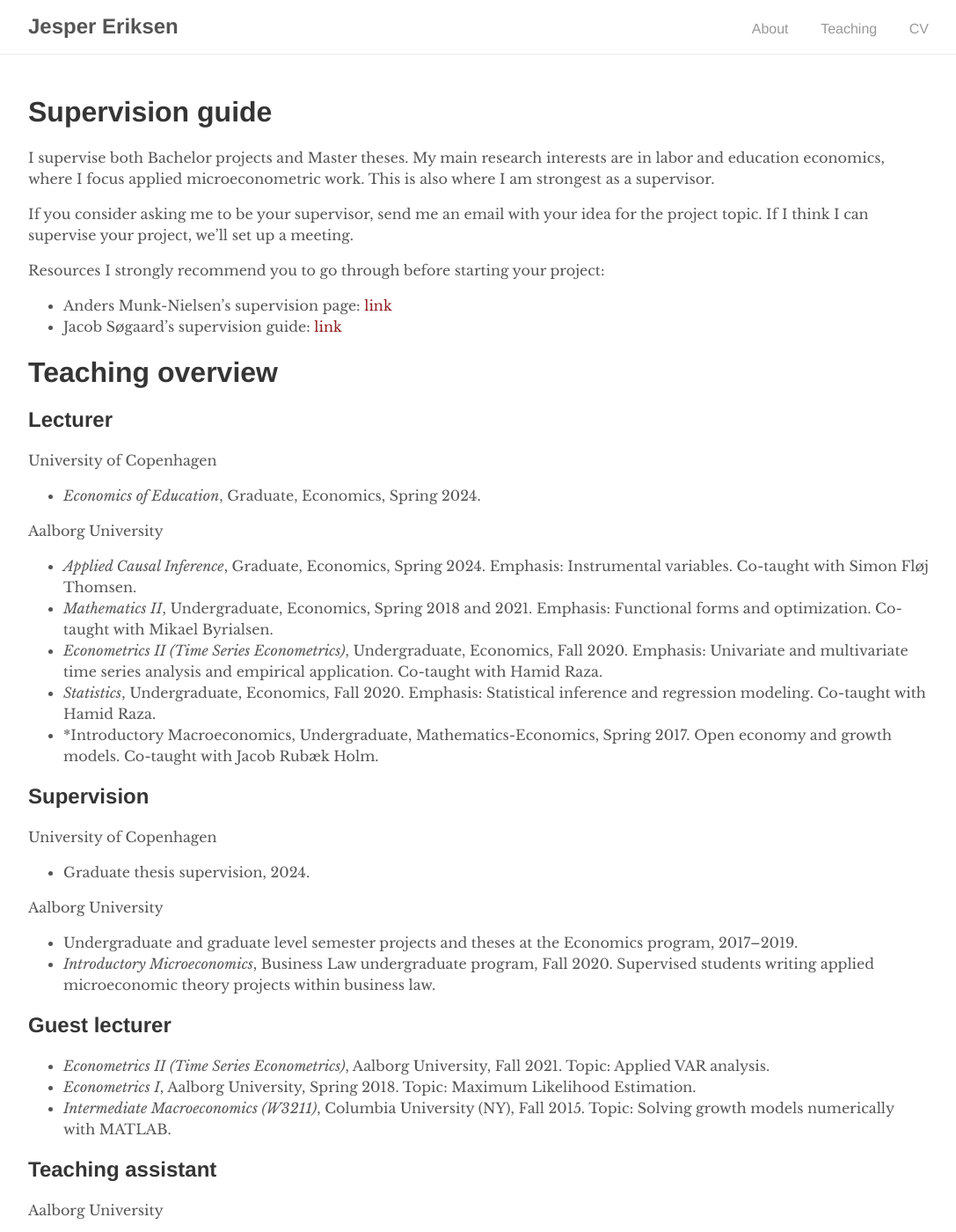
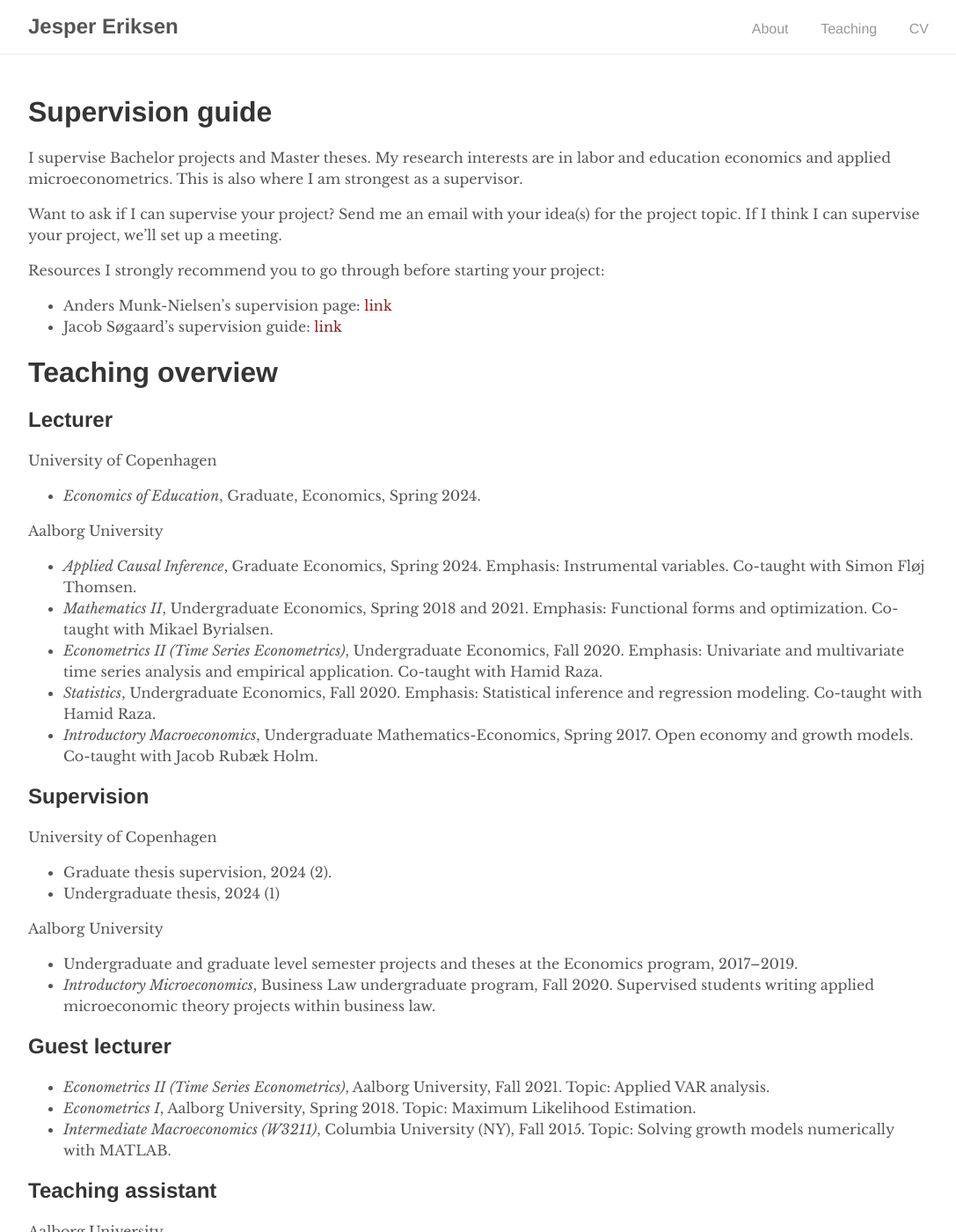
Before and after one commit to EriksenJ/EriksenJ.github.io, a Jekyll site: the page built from _pages/teaching.md, in a window 1280 px wide and 1400 px high. Shown: the whole window at 88% size, without its empty margins (96-1183 px from the left). Built offline with Jekyll 4.4.1, drawn with Linux system fonts in a browser that asks for light colours; some of the changed text lies outside the part shown.

Commit message:
update teaching site

```diff
--- a/_pages/teaching.md
+++ b/_pages/teaching.md
@@ -8,9 +8,9 @@ permalink: /teaching/
 # Supervision guide
 
 
-I supervise both Bachelor projects and Master theses. My main research interests are in labor and education economics, where I focus applied microeconometric work. This is also where I am strongest as a supervisor.
+I supervise Bachelor projects and Master theses. My research interests are in labor and education economics and applied microeconometrics. This is also where I am strongest as a supervisor.
 
-If you consider asking me to be your supervisor, send me an email with your idea for the project topic. If I think I can supervise your project, we'll set up a meeting.
+Want to ask if I can supervise your project? Send me an email with your idea(s) for the project topic. If I think I can supervise your project, we'll set up a meeting.
 
 Resources I strongly recommend you to go through before starting your project:
 
@@ -29,17 +29,18 @@ University of Copenhagen
 
 Aalborg University
 
-- *Applied Causal Inference*, Graduate, Economics, Spring 2024. Emphasis: Instrumental variables. Co-taught with Simon Fløj Thomsen.
-- *Mathematics II*, Undergraduate, Economics, Spring 2018 and 2021. Emphasis: Functional forms and optimization. Co-taught with Mikael Byrialsen.
-- *Econometrics II (Time Series Econometrics)*,  Undergraduate, Economics, Fall 2020. Emphasis: Univariate and multivariate time series analysis and empirical application. Co-taught with Hamid Raza.
-- *Statistics*,  Undergraduate, Economics, Fall 2020. Emphasis: Statistical inference and regression modeling. Co-taught with Hamid Raza.
-- *Introductory Macroeconomics,  Undergraduate, Mathematics-Economics, Spring 2017. Open economy and growth models. Co-taught with Jacob Rubæk Holm.
+- *Applied Causal Inference*, Graduate Economics, Spring 2024. Emphasis: Instrumental variables. Co-taught with Simon Fløj Thomsen.
+- *Mathematics II*, Undergraduate Economics, Spring 2018 and 2021. Emphasis: Functional forms and optimization. Co-taught with Mikael Byrialsen.
+- *Econometrics II (Time Series Econometrics)*,  Undergraduate Economics, Fall 2020. Emphasis: Univariate and multivariate time series analysis and empirical application. Co-taught with Hamid Raza.
+- *Statistics*,  Undergraduate Economics, Fall 2020. Emphasis: Statistical inference and regression modeling. Co-taught with Hamid Raza.
+- *Introductory Macroeconomics*,  Undergraduate Mathematics-Economics, Spring 2017. Open economy and growth models. Co-taught with Jacob Rubæk Holm.
 
 ## Supervision
 
 University of Copenhagen
 
-- Graduate thesis supervision, 2024.
+- Graduate thesis supervision, 2024 (2).
+- Undergraduate thesis, 2024 (1)
 
 Aalborg University
 
@@ -58,8 +59,9 @@ Aalborg University
 
 - *Introductory Economics*, Undergraduate Political Science, 2014.
 
-## External and co-examiner
+## External and internal co-examiner (censor)
 
 Aalborg University
 
-- I remain affiliated with the Economics program at Aalborg University where I am a co-examiner in the *Statistics*, *Econometrics I* and *Econometrics II* courses verbal exams. I have previously co-examined *Game Theory*, *Mathematics II*, and *Econometrics III (Advanced Time Series Analysis)*  courses in the graduate and undergraduate program, and *Macroeconomics* courses in the undergraduate Business Economics program.
+- Verbal exams: *Statistics*, *Econometrics I*, *Econometrics II*, *Econometrics III (Advanced Time Series Analysis)*
+- Written exams: *Game Theory*, *Mathematics II*, *Introductory Macroeconomics*.
```
Also changed, not shown: index.md (+1 -1 lines).
